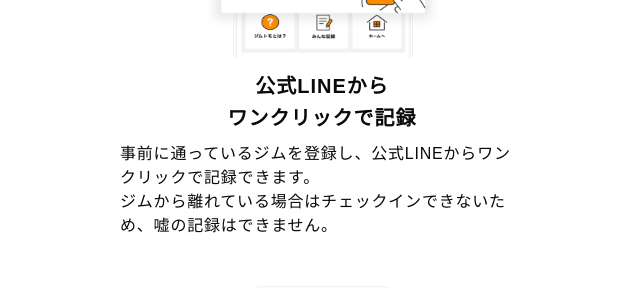
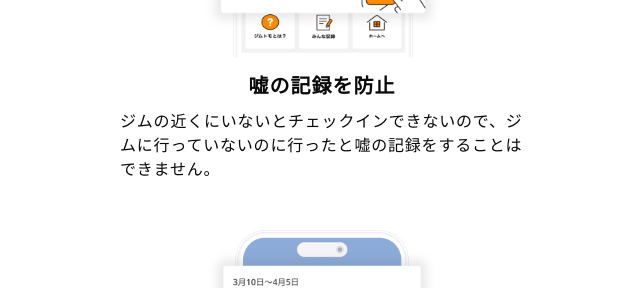
Before and after one commit to Takeshi1998/gymtomo-lp, a Next.js app: page / in a window 1280 px wide. Shown: the part 1407-1695 px from the top of the page, without its empty margins (318-958 px from the left). Built offline with nearby package versions, Linux system fonts and the light colour scheme; no server answers.

Commit message:
feat:嘘の記録を防止を特徴に記載

```diff
--- a/src/app/page.tsx
+++ b/src/app/page.tsx
@@ -126,11 +126,10 @@ export default function HomePage() {
                         altText="ジム通いの記録"
                         title={
                             <>
-                                    <span>公式LINEから</span>
-                                <span>ワンクリックで記録</span>
+                                <span>嘘の記録を防止</span>
                             </>
                         }
-                        description={<Text className="mt-1 text-left mb-12">事前に通っているジムを登録し、公式LINEからワンクリックで記録できます。<br/>ジムから離れている場合はチェックインできないため、嘘の記録はできません。</Text>}
+                        description={<Text className="mt-1 text-left mb-12">ジムの近くにいないとチェックインできないので、ジムに行っていないのに行ったと嘘の記録をすることはできません。</Text>}
                         imageSize={{width: 240, height: 240}}
                     />
                     <FeatureItem
@@ -139,7 +138,7 @@ export default function HomePage() {
                         imageSize={{width: 230, height: 230}}
                         title={
                             <>
-                                    <span>ジム記録をLINEで共有</span>
+                                <span>ジム記録をLINEで共有</span>
                             </>
                         }
                         description={<Text className="mt-1 text-left mb-12">週間レポートを日曜日の朝にLINEでお届け！<br/>友達とグループを作成することで、お互いの記録が共有されます。</Text>}
```
